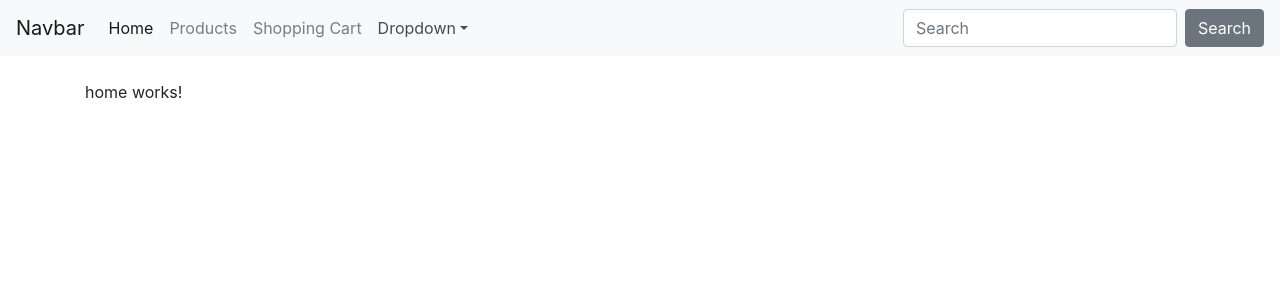
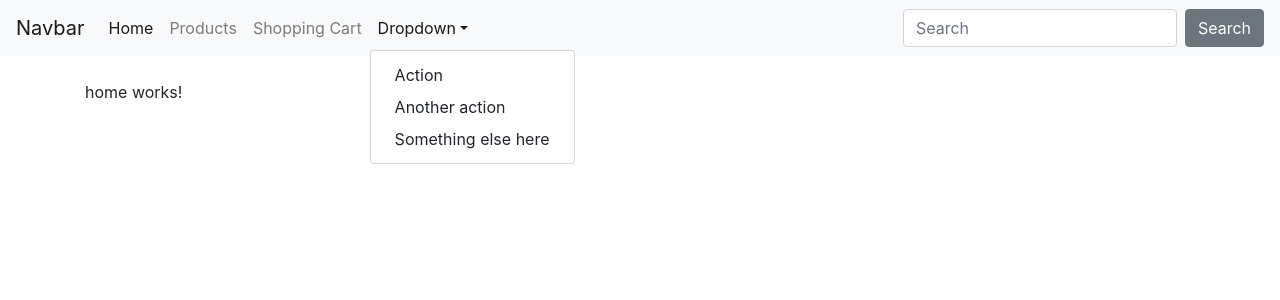
Before and after one commit to abdul-irshad/oshop, an Angular app: page / in a window 1280 px wide. Both pictures are taken after a click on the link "Dropdown". Shown: the top 300 px of the page. Built offline with nearby package versions, Linux system fonts and the light colour scheme.

Commit message:
Added ngBootstrap for dropdown menu

```diff
--- a/angular.json
+++ b/angular.json
@@ -24,6 +24,7 @@
               "src/assets"
             ],
             "styles": [
+              "node_modules/bootstrap/dist/css/bootstrap.min.css",
               "src/styles.css"
             ],
             "scripts": []
--- a/package.json
+++ b/package.json
@@ -16,9 +16,11 @@
     "@angular/compiler": "~10.2.0",
     "@angular/core": "~10.2.0",
     "@angular/forms": "~10.2.0",
+    "@angular/localize": "~10.2.0",
     "@angular/platform-browser": "~10.2.0",
     "@angular/platform-browser-dynamic": "~10.2.0",
     "@angular/router": "~10.2.0",
+    "@ng-bootstrap/ng-bootstrap": "^7.0.0",
     "bootstrap": "^4.5.3",
     "rxjs": "~6.5.4",
     "tslib": "^2.0.0",
--- a/src/app/app.module.ts
+++ b/src/app/app.module.ts
@@ -13,6 +13,7 @@
 import { AdminProductsComponent } from './Admin/admin-products/admin-products.component';
 import { AdminOrdersComponent } from './Admin/admin-orders/admin-orders.component';
 import { Routes, RouterModule } from '@angular/router';
+import { NgbModule } from '@ng-bootstrap/ng-bootstrap';
 
 const appRoute:Routes=[
 {path:'',component:HomeComponent},
@@ -41,7 +42,8 @@
   imports: [
     BrowserModule,
     AppRoutingModule,
-    RouterModule.forRoot(appRoute)
+    RouterModule.forRoot(appRoute),
+    NgbModule
   ],
   providers: [],
   bootstrap: [AppComponent]
--- a/src/app/navbar/navbar.component.html
+++ b/src/app/navbar/navbar.component.html
@@ -16,9 +16,9 @@
         <li class="nav-item">
           <a class="nav-link" routerLink="/shopping-cart">Shopping Cart</a>
         </li>
-        <li class="nav-item dropdown">
-          <a class="nav-link dropdown-toggle" href="#" id="dropdown01" data-toggle="dropdown" aria-haspopup="true" aria-expanded="false">Dropdown</a>
-          <div class="dropdown-menu" aria-labelledby="dropdown01">
+        <li ngbDropdown  class="nav-item dropdown">
+          <a ngbDropdownToggle class="nav-link dropdown-toggle" href="#" id="dropdown01" data-toggle="dropdown" aria-haspopup="true" aria-expanded="false">Dropdown</a>
+          <div ngbDropdownMenu  class="dropdown-menu" aria-labelledby="dropdown01">
             <a class="dropdown-item" href="#">Action</a>
             <a class="dropdown-item" href="#">Another action</a>
             <a class="dropdown-item" href="#">Something else here</a>
--- a/src/polyfills.ts
+++ b/src/polyfills.ts
@@ -1,3 +1,7 @@
+/***************************************************************************************************
+ * Load `$localize` onto the global scope - used if i18n tags appear in Angular templates.
+ */
+import '@angular/localize/init';
 /**
  * This file includes polyfills needed by Angular and is loaded before the app.
  * You can add your own extra polyfills to this file.
```
Also changed, not shown: 1 other file (tests, documents, lock files or other folders).
